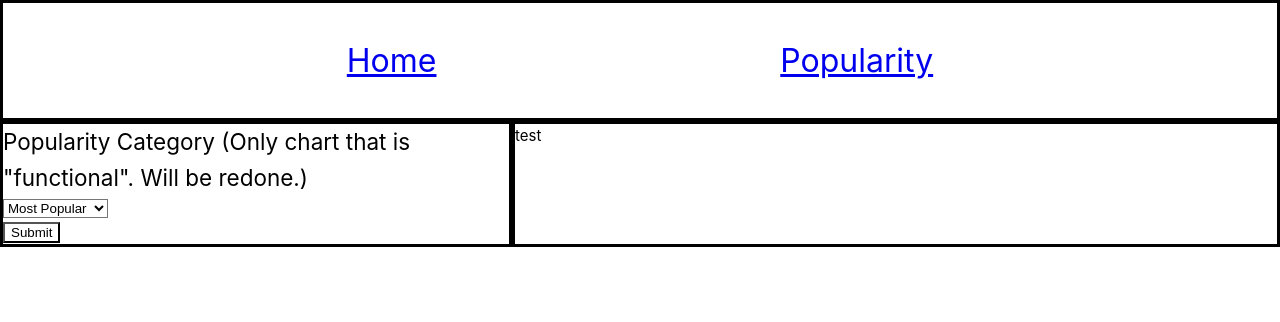
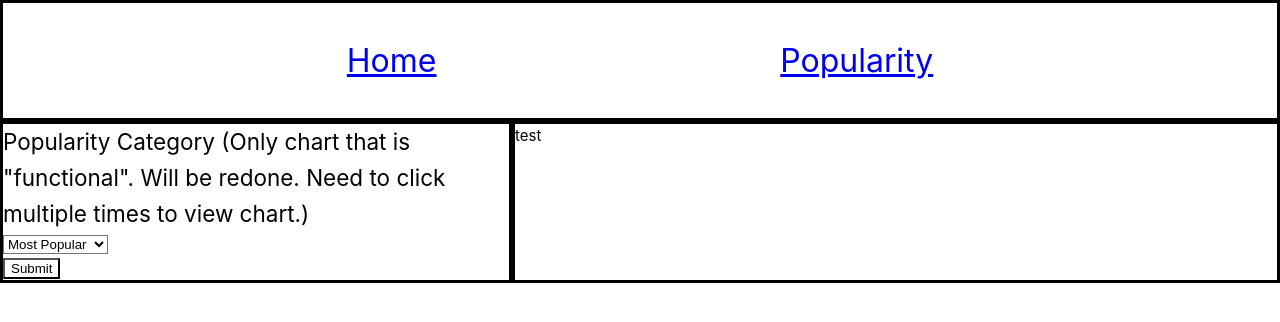
Before and after one commit to staten-island-tech/pd8-vue3-api-823, a Vue app in the folder vueapi823/: page /PopularityView in a window 1280 px wide. Shown: the top 322 px of the page. Built offline with nearby package versions, Linux system fonts and the light colour scheme; no server answers.

Commit message:
Minor change for usability.

```diff
--- a/vueapi823/src/views/PopularityView.vue
+++ b/vueapi823/src/views/PopularityView.vue
@@ -2,7 +2,10 @@
   <HeadingTemplate></HeadingTemplate>
   <div id="wrapperDiv">
     <form id="selectionDiv">
-      <h2>Popularity Category (Only chart that is "functional". Will be redone.)</h2>
+      <h2>
+        Popularity Category (Only chart that is "functional". Will be redone. Need to click multiple
+        times to view chart.)
+      </h2>
       <select id="selectPopularity" required>
         <option>Most Popular</option>
         <option>Least Popular</option>
```
